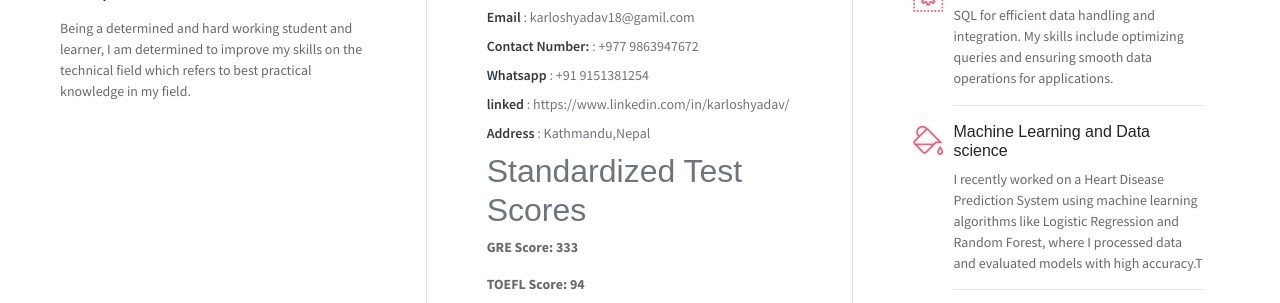
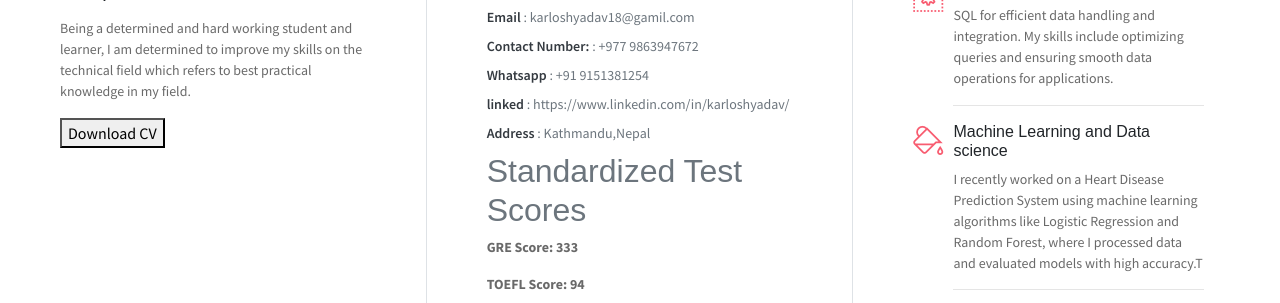
Before and after one commit to karloshyadav/portfolio-main, a website: page public_html/index.html in a window 1280 px wide. Shown: the part 890-1193 px from the top of the page. Drawn offline with Linux system fonts and the light colour scheme; some packages are replaced by stand-ins of ours.

Commit message:
Update index.html

```diff
--- a/public_html/index.html
+++ b/public_html/index.html
@@ -67,6 +67,9 @@
                 <span class="line mb-5"></span>
                 <h5 class="mb-3">Computer Science Student</h5>
                 <p class="mt-20">Being a determined and hard working student and learner, I am determined to improve my skills on the technical field which refers to best practical knowledge in my field. </p>
+                <a href="assets/imgs/my_cv.pdf" download="my_cv.pdf">
+        		<button>Download CV</button>
+   		 </a>
 
             </div>
             <div class="col-lg-4 about-card">
```
